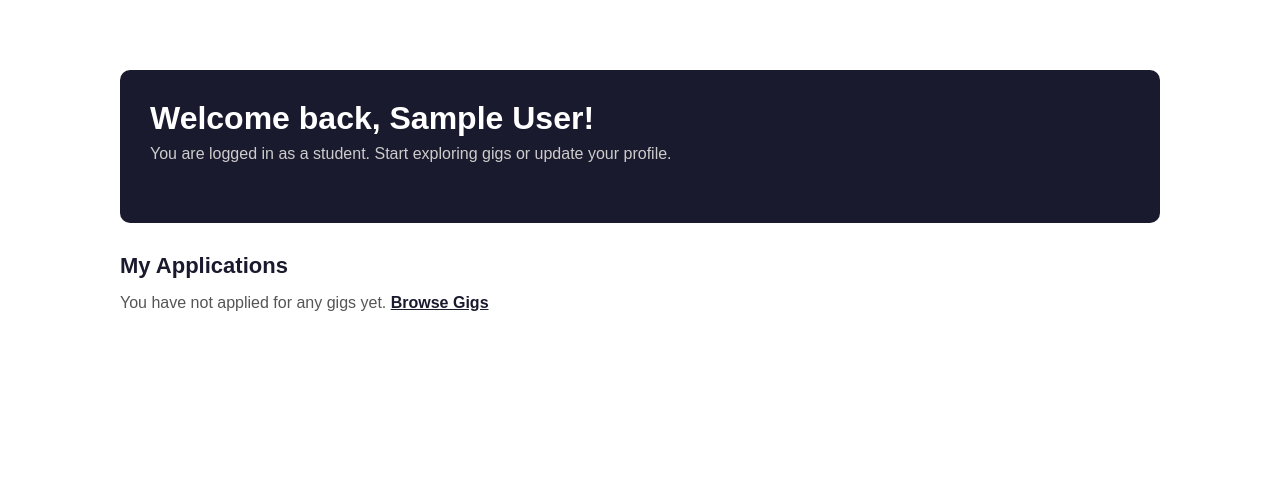
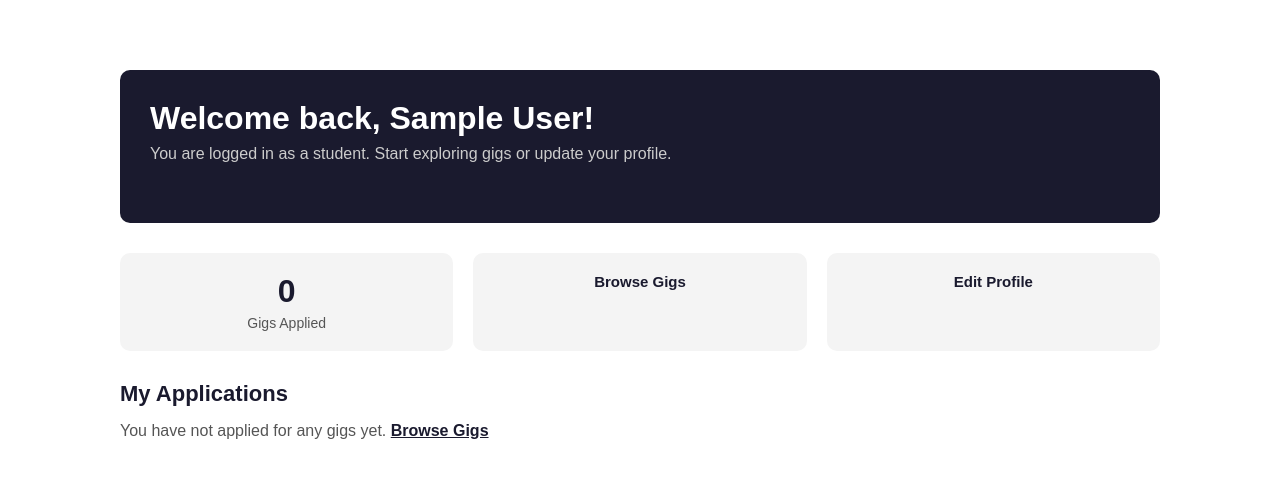
Before and after one commit to Kallina-source/skillbridge_nam, a PHP site: page /skillbridge_nam/dashboard.php in a window 1280 px wide. Shown: the part 58-536 px from the top of the page. Run offline with PHP 8.4, Linux system fonts and the light colour scheme; the visitor is signed in with stand-in values (Sample User, id 1); data that the repository does not hold is empty.

Commit message:
Add dashboard stats and quick action buttons

```diff
--- a/frontend/css/styles.css
+++ b/frontend/css/styles.css
@@ -583,3 +583,41 @@ footer {
     color: #1a1a2e;
     font-weight: bold;
 }
+
+/* DASHBOARD STATS */
+.dashboard-stats {
+    display: flex;
+    gap: 20px;
+    margin: 25px 0;
+}
+
+.stat-card {
+    background-color: #f4f4f4;
+    padding: 20px 30px;
+    border-radius: 10px;
+    text-align: center;
+    flex: 1;
+}
+
+.stat-card h4 {
+    font-size: 32px;
+    color: #1a1a2e;
+    margin-bottom: 5px;
+}
+
+.stat-card p {
+    color: #555;
+    font-size: 14px;
+    margin: 0;
+}
+
+.stat-card a {
+    color: #1a1a2e;
+    font-weight: bold;
+    text-decoration: none;
+    font-size: 15px;
+}
+
+.stat-card a:hover {
+    color: #f0a500;
+}
--- a/frontend/pages/dashboard.php
+++ b/frontend/pages/dashboard.php
@@ -38,6 +38,43 @@ if (!isset($_SESSION['user_id'])) {
         <h2>Welcome back, <?php echo $_SESSION['user_name']; ?>!</h2>
         <p>You are logged in as a <?php echo $_SESSION['user_type']; ?>. Start exploring gigs or update your profile.</p>
     </div>
+
+    <!-- QUICK STATS -->
+<div class="dashboard-stats">
+    <?php if($_SESSION['user_type'] == 'student'): ?>
+        <?php
+        $count = $pdo->prepare("SELECT COUNT(*) FROM applications WHERE student_id = ?");
+        $count->execute([$_SESSION['user_id']]);
+        $total_applications = $count->fetchColumn();
+        ?>
+        <div class="stat-card">
+            <h4><?php echo $total_applications; ?></h4>
+            <p>Gigs Applied</p>
+        </div>
+        <div class="stat-card">
+            <a href="gigs.php">Browse Gigs</a>
+        </div>
+        <div class="stat-card">
+            <a href="profile.php">Edit Profile</a>
+        </div>
+    <?php elseif($_SESSION['user_type'] == 'employer'): ?>
+        <?php
+        $count = $pdo->prepare("SELECT COUNT(*) FROM gigs WHERE employer_id = ?");
+        $count->execute([$_SESSION['user_id']]);
+        $total_gigs = $count->fetchColumn();
+        ?>
+        <div class="stat-card">
+            <h4><?php echo $total_gigs; ?></h4>
+            <p>Gigs Posted</p>
+        </div>
+        <div class="stat-card">
+            <a href="post-gig.php">Post a Gig</a>
+        </div>
+        <div class="stat-card">
+            <a href="profile.php">Edit Profile</a>
+        </div>
+    <?php endif; ?>
+</div>
 
     <?php if($_SESSION['user_type'] == 'student'): ?>
 
```
